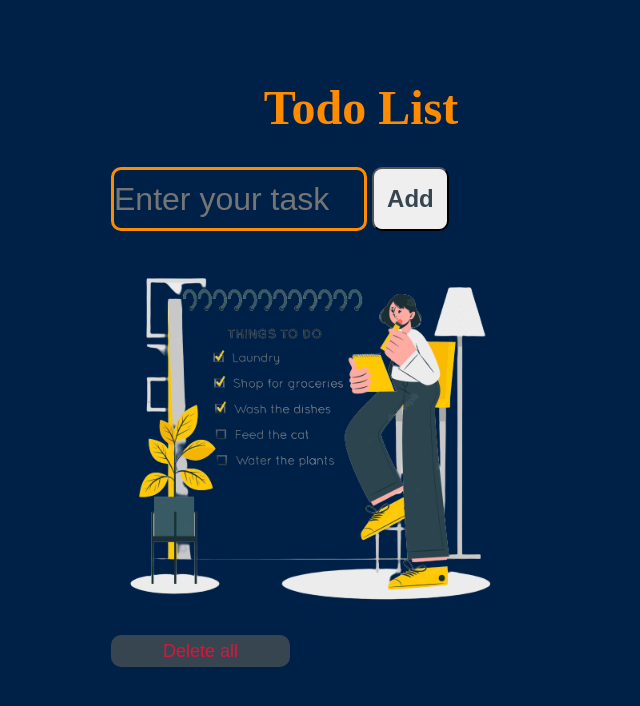
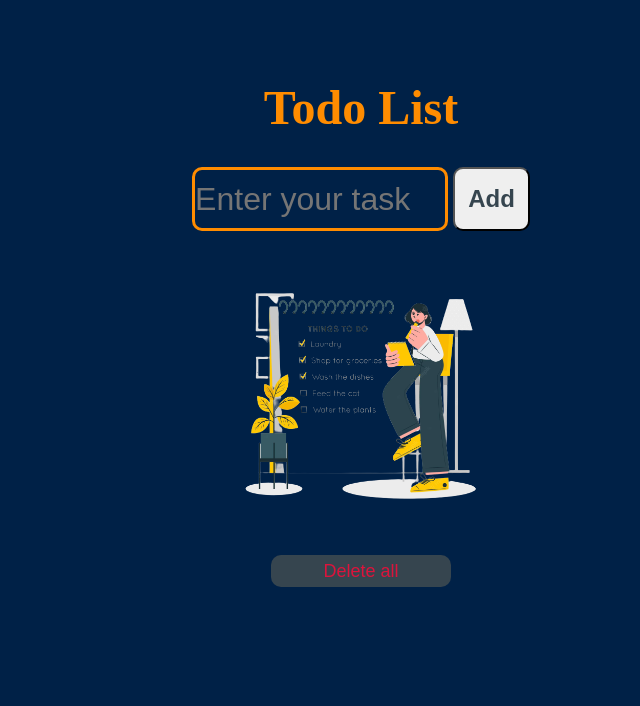
Before and after one commit to thodorisKall/Todo-List, a React (Create React App) app: page / in a window 1280 px wide. Shown: the top 706 px of the page, without its empty margins (279-919 px from the left). Built offline with nearby package versions, Linux system fonts and the light colour scheme.

Commit message:
fix: align items base on the root id

```diff
--- a/src/App.css
+++ b/src/App.css
@@ -26,6 +26,13 @@
   background-color: var(--bg-color);
 }
 
+#root {
+  display: flex;
+  flex-direction: column;
+  justify-content: start;
+  align-items: center;
+}
+
 h1 {
   margin: 5rem 0 2rem;
   text-align: center;
@@ -36,6 +43,7 @@
 .input__container {
   display: flex;
   align-items: center;
+  margin-bottom: 2rem;
 }
 
 .input__container input,
@@ -106,12 +114,14 @@
 /* bbg image */
 .bg__image {
   /* border: 1px solid var(--white-tone); */
-  margin: 0 auto;
+  width: 20vw;
+  margin-bottom: 2rem;
 }
 
 .bg__image img {
   height: auto;
-  width: 80%;
+  width: 100%;
+  height: auto;
 }
 
 /*single task */
```
Also changed, not shown: public/index.html (+1 -22 lines).
